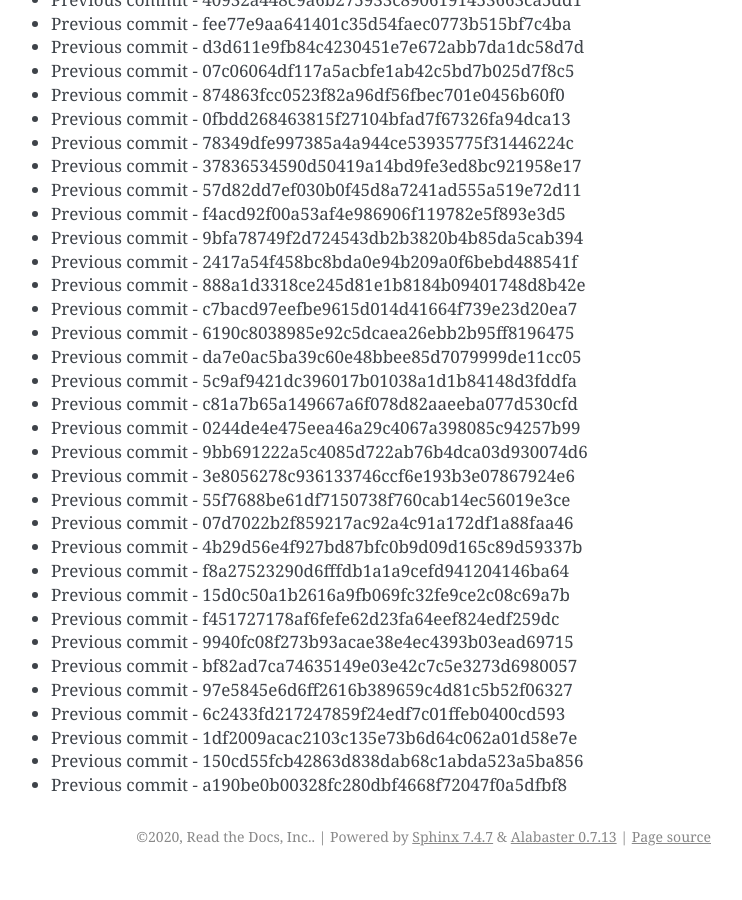
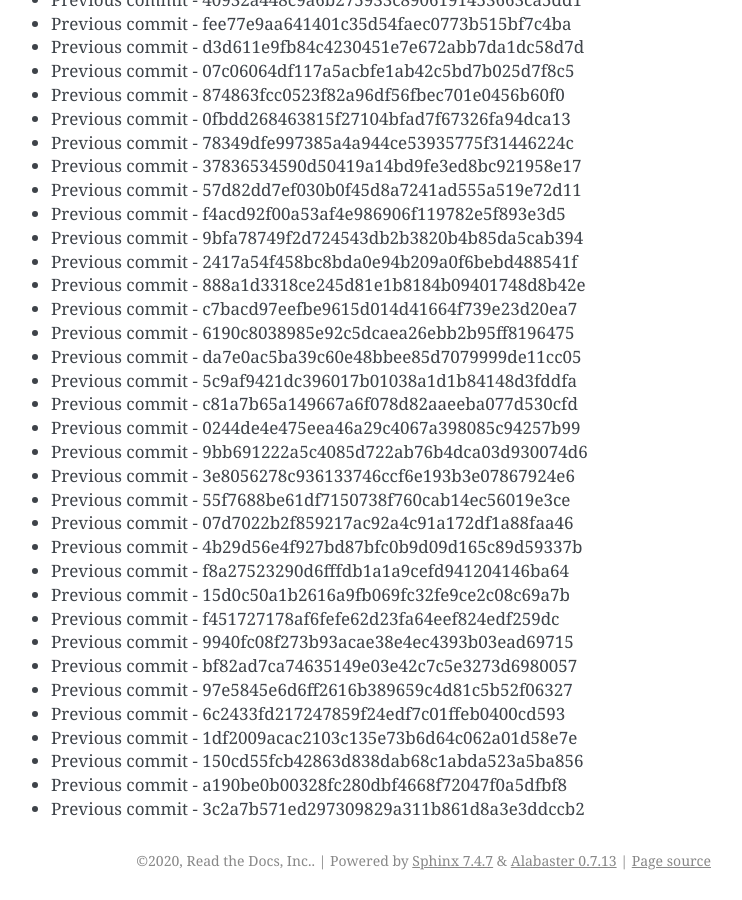
Before and after one commit to readthedocs/rtd-git-stresstest, a Sphinx documentation site: the page built from docs/updates.rst, in a window 1280 px wide and 900 px high, scrolled down 42205 px. Shown: the whole window, without its empty margins (399-1141 px from the left). Built offline with Sphinx 7.4.7, drawn with Linux system fonts in a browser that asks for light colours; before the commit the page ends 43081 px from its top, so only the background shows below that.

Commit message:
Generating commit from previous: 3c2a7b571ed297309829a311b861d8a3e3ddccb2

```diff
--- a/docs/updates.rst
+++ b/docs/updates.rst
@@ -1805,3 +1805,4 @@ It can be tested for any performance characteristics.
 * Previous commit - 1df2009acac2103c135e73b6d64c062a01d58e7e
 * Previous commit - 150cd55fcb42863d838dab68c1abda523a5ba856
 * Previous commit - a190be0b00328fc280dbf4668f72047f0a5dfbf8
+* Previous commit - 3c2a7b571ed297309829a311b861d8a3e3ddccb2
```
